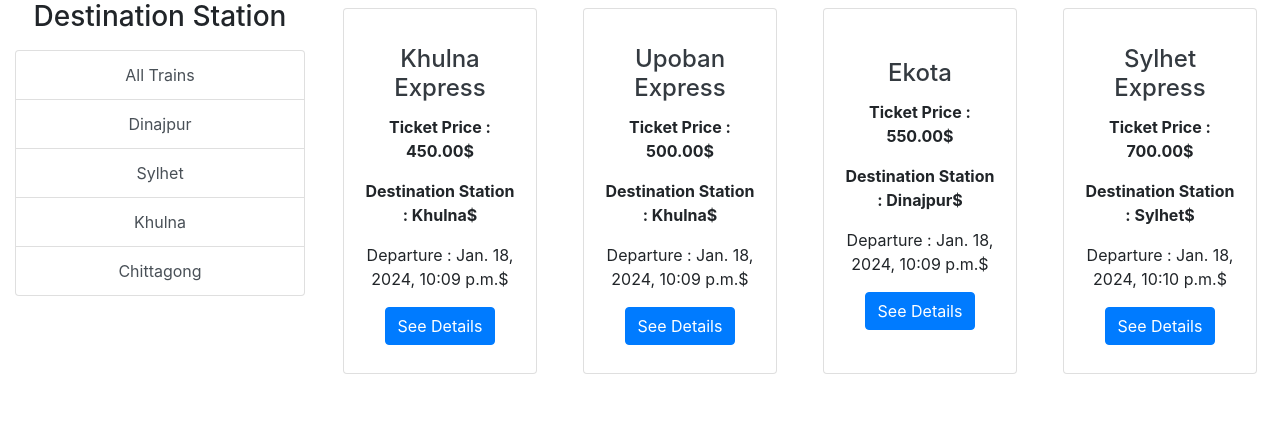
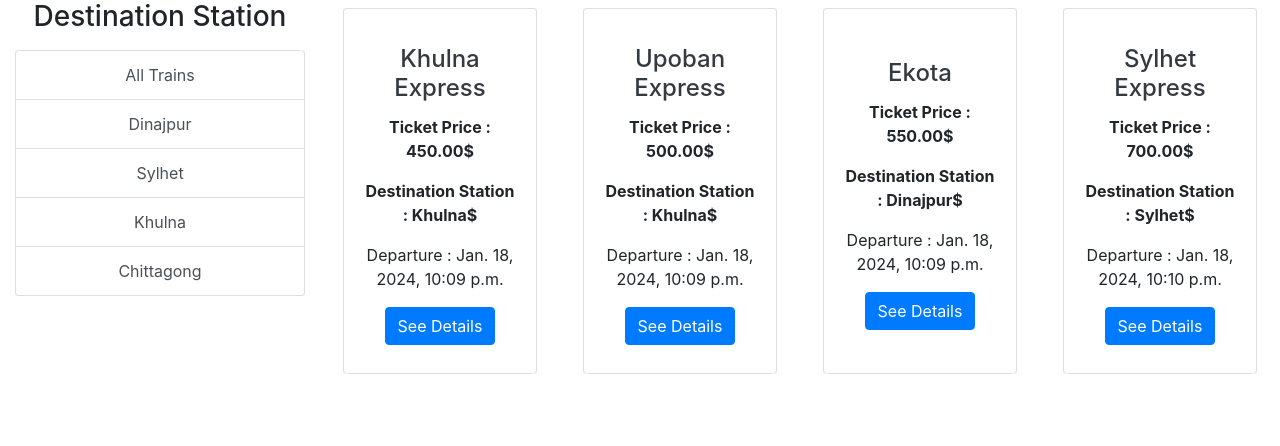
Before and after one commit to arpan-eee/Train-Ease, a Django app: page /train/ in a window 1280 px wide. Shown: the part 104-550 px from the top of the page. Run offline with Django 5.2, Linux system fonts and the light colour scheme; data comes from the database, SQL or seed files in the repository; some libraries are stand-ins or nearby versions.

Commit message:
bug fixed

```diff
--- a/train/templates/details.html
+++ b/train/templates/details.html
@@ -27,7 +27,7 @@
     <div class="card-body">
       <h5 class="card-title">
         <strong>
-          {{ comment.user.first_name }} {{ comment.user.first_name }}
+          {{ comment.user.first_name }} {{ comment.user.last_name }}
         </strong>
         <span class="text-muted float-end">
           <small>{{ comment.rating }}</small>
--- a/train/templates/train_display.html
+++ b/train/templates/train_display.html
@@ -40,7 +40,7 @@
                 <p class="text-center">
                   <b>Destination Station : {{ train.station }}$</b>
                 </p>
-                <p class="text-center">Departure : {{ train.departure }}$</p>
+                <p class="text-center">Departure : {{ train.departure }}</p>
                 <div class="text-center">
                   <a
                     class="btn btn-primary text-white text-center"
```
